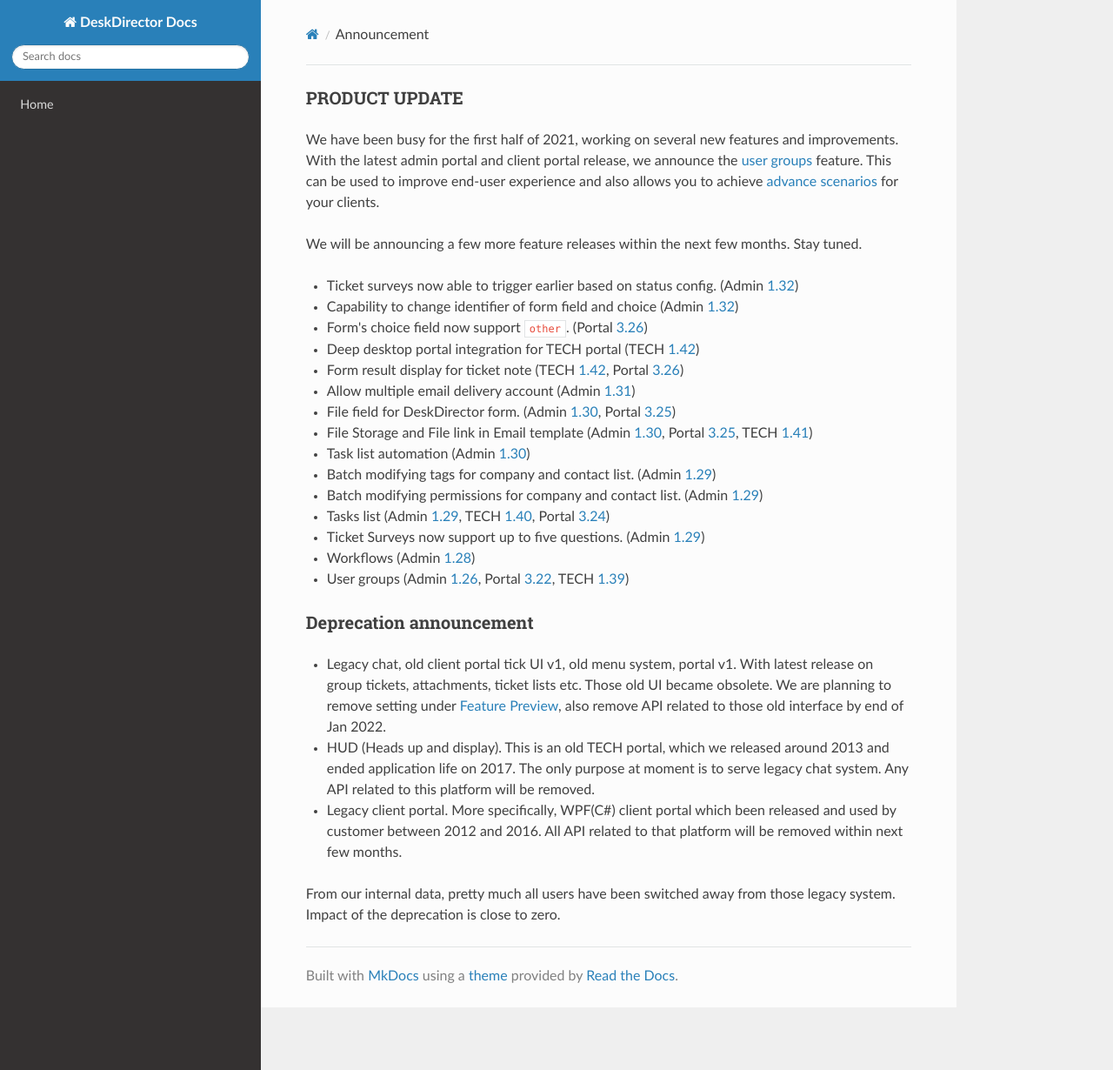
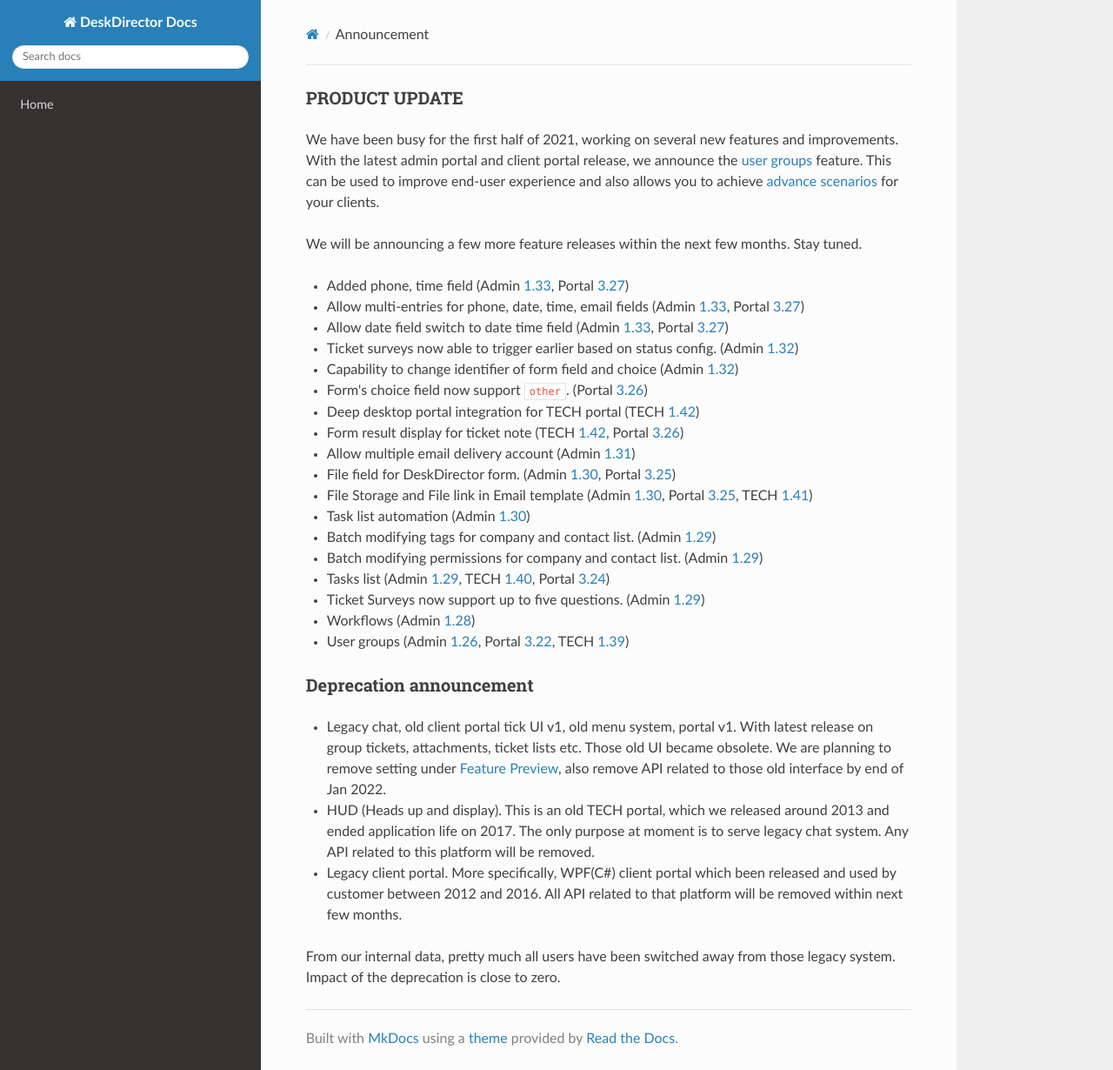
Before and after one commit to DeskDirector/docs, an MkDocs documentation site: the page built from docs/_contents/admin/home/announcement.md, in a window 1280 px wide and 1230 px high. Shown: the whole window at 87% size. Built offline with MkDocs 1.6.1, drawn with Linux system fonts in a browser that asks for light colours; nearby versions of some CDN libraries; old or Windows-style settings are respelled for this version of MkDocs.

Commit message:
Update announcement.md

```diff
--- a/docs/_contents/admin/home/announcement.md
+++ b/docs/_contents/admin/home/announcement.md
@@ -5,6 +5,9 @@ We have been busy for the first half of 2021, working on several new features an
 
 We will be announcing a few more feature releases within the next few months. Stay tuned.
 
+* Added phone, time field (Admin [1.33](/configs/release-notes/admin/v1.33.1), Portal [3.27](/configs/release-notes/portal/v3.27))
+* Allow multi-entries for phone, date, time, email fields (Admin [1.33](/configs/release-notes/admin/v1.33.1), Portal [3.27](/configs/release-notes/portal/v3.27))
+* Allow date field switch to date time field (Admin [1.33](/configs/release-notes/admin/v1.33.1), Portal [3.27](/configs/release-notes/portal/v3.27))
 * Ticket surveys now able to trigger earlier based on status config. (Admin [1.32](/configs/release-notes/admin/v1.32.1))
 * Capability to change identifier of form field and choice (Admin [1.32](/configs/release-notes/admin/v1.32.1))
 * Form's choice field now support `other`. (Portal [3.26](/configs/release-notes/portal/v3.26))
```
